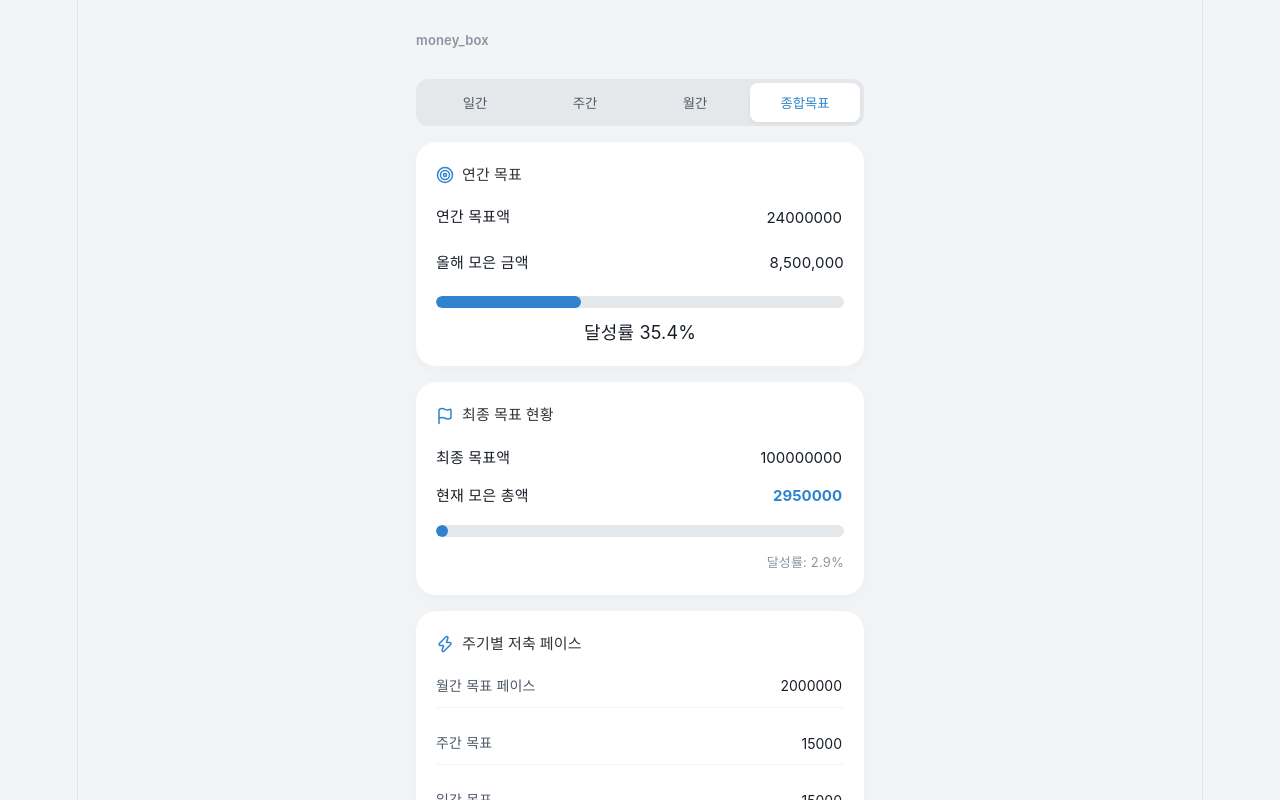
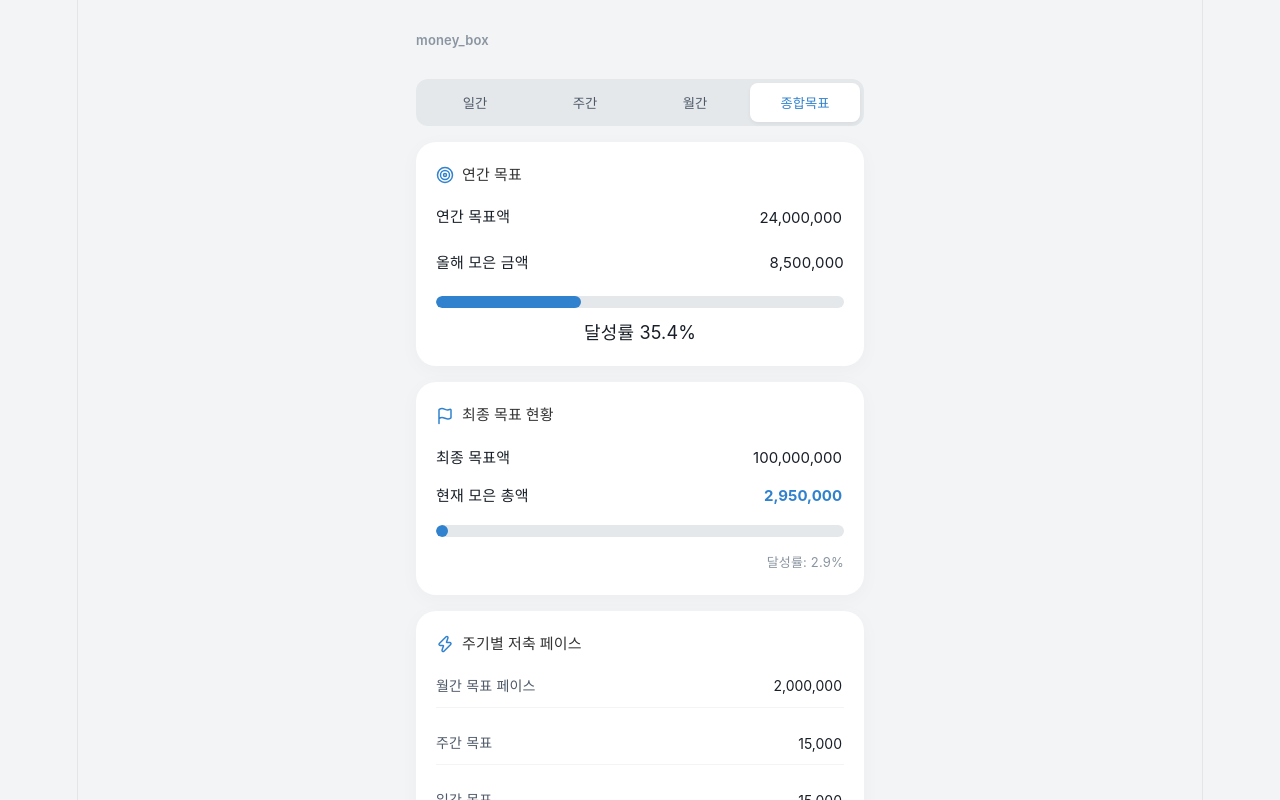
Before and after one commit to jihye21/money_box, a React (Vite) app: page / in a window 1280 px wide. Both pictures are taken after a click on the button "종합목표". Shown: the top 800 px of the page. Built offline with nearby package versions, Linux system fonts and the light colour scheme.

Commit message:
fix: 기록 수정 및 삭제

```diff
--- a/src/App.jsx
+++ b/src/App.jsx
@@ -104,6 +104,54 @@ export default function App() {
 
   return [];
 };
+
+  //일,주,월간 저축액 데이터 수정 함수
+  const handleDataChange = (idx, value) => {
+    //콤마 제거하고 숫자로 변환
+    const cleanValue = value.replace(/,/g, '');
+
+    const actual = Number(cleanValue) || 0;
+
+    if(actual === 0) {
+      setData(prevData => ({
+        ...prevData,
+        [viewMode]: prevData[viewMode].filter((_, i) => i !== idx)
+      }));
+      return;
+    }
+    const target = viewMode === 'daily' ? goals.daily : viewMode === 'weekly' ? goals.weekly : goals.monthly;
+
+    const diff = actual - target;
+    const base = Math.min(actual, target);
+    const surplus = Math.max(0, diff);
+    const deficit = Math.max(0, target - actual);
+
+    const updatedList = [...data[viewMode]];
+
+    updatedList[idx] = {
+      ...updatedList[idx],
+      actual,
+      diff,
+      base,
+      surplus,
+      deficit,
+    };
+
+    setData(prevData => ({
+      ...prevData,
+      [viewMode]: updatedList
+    }));
+  };
+
+  //종합 목표 데이터 수정 함수
+  const handleGoalChange = (field, value) => {
+    const rawValue = value.replace(/,/g, '');
+
+    setGoals(prev => ({
+      ...prev,
+      [field]: rawValue === '' ? 0 : Number(rawValue)
+    }));
+  };
 
 //이전 기간 데이터 확인
 const hasPreviousData = () => {
@@ -227,9 +275,10 @@ const currentData = viewMode !== 'goals' ? getCurrentFilteredData() : [];
               <div className="goal-row">
                 <span className="label">연간 목표액</span>
                 <input
-                  type="number"
-                  value={goals.yearly}
-                  onChange={(e) => setGoals(prev => ({ ...prev, yearly: Number(e.target.value) }))}
+                  type="text"
+                  inputMode='numeric'
+                  value={goals.yearly ? goals.yearly.toLocaleString() : ''}
+                  onChange={(e) => handleGoalChange('yearly', e.target.value)}
                   className="goal-input-field"
                 />
               </div>
@@ -256,18 +305,20 @@ const currentData = viewMode !== 'goals' ? getCurrentFilteredData() : [];
               <div className="goal-row">
                 <span className="label">최종 목표액</span>
                 <input
-                  type="number"
-                  value={goals.finalGoal}
-                  onChange={(e) => setGoals(prev => ({ ...prev, finalGoal: Number(e.target.value) }))}
+                  type="text"
+                  inputMode='numeric'
+                  value={goals.finalGoal ? goals.finalGoal.toLocaleString() : ''}
+                  onChange={(e) => handleGoalChange('finalGoal', e.target.value)}
                   className="goal-input-field"
                 />
               </div>
               <div className="goal-row">
                 <span className="label">현재 모은 총액</span>
                 <input
-                  type="number"
-                  value={goals.currentTotal}
-                  onChange={(e) => setGloals(prev => ({ ...prev, currentTotal: Number(e.target.value)}))}
+                  type="text"
+                  inputMode='numeric'
+                  value={goals.currentTotal ? goals.currentTotal.toLocaleString() : ''}
+                  onChange={(e) => handleGoalChange('currentTotal', e.target.value)}
                   className="goal-input-field value highlight"/>
               </div>
               <div className="progress-bar-bg">
@@ -292,27 +343,30 @@ const currentData = viewMode !== 'goals' ? getCurrentFilteredData() : [];
               <div className="duration-item input-row">
                 <span className="d-title">월간 목표 페이스</span>
                 <input
-                  type="number"
-                  value={goals.monthly}
-                  onChange={(e) => setGoals(prev => ({ ...prev, monthly: Number(e.target.value) }))}
+                  type="text"
+                  inputMode='numeric'
+                  value={goals.monthly ? goals.monthly.toLocaleString() : ''}
+                  onChange={(e) => handleGoalChange('monthly', e.target.value)}
                   className="goal-input-field"
                 />
               </div>
               <div className="duration-item input-row">
                 <span className="d-title">주간 목표</span>
                 <input
-                  type="number"
-                  value={goals.weekly}
-                  onChange={(e) => setGoals(prev => ({ ...prev, weekly: Number(e.target.value) }))}
+                  type="text"
+                  inputMode='numeric'
+                  value={goals.weekly ? goals.weekly.toLocaleString() : ''}
+                  onChange={(e) => handleGoalChange('weekly', e.target.value)}
                   className="goal-input-field"
                 />
               </div>
               <div className="duration-item input-row">
                 <span className="d-title">일간 목표</span>
                 <input
-                  type="number"
-                  value={goals.daily}
-                  onChange={(e) => setGoals(prev => ({ ...prev, daily: Number(e.target.value) }))}
+                  type="text"
+                  inputMode='numeric'
+                  value={goals.daily ? goals.daily.toLocaleString() : ''}
+                  onChange={(e) => handleGoalChange('daily', e.target.value)}
                   className="goal-input-field"
                 />
               </div>
@@ -416,7 +470,14 @@ const currentData = viewMode !== 'goals' ? getCurrentFilteredData() : [];
                   <div key={idx} className="diff-item">
                     <span className="item-label">{item.date || item.period}</span>
                     <div className="item-values">
-                      <span className="actual-val">{item.actual.toLocaleString()}원</span>
+                      <span className='actual-val'>
+                      <input
+                        type="text"
+                        inputMode="numeric"
+                        className="goal-input-field"
+                        value={item.actual ? item.actual.toLocaleString() : ''}
+                        onChange={(e)=>handleDataChange(idx, e.target.value)}
+                      />원</span>
                       {isSurplus ? (
                         <span className="diff-badge surplus">+{item.surplus.toLocaleString()}원 초과!</span>
                       ) : (
@@ -454,9 +515,16 @@ const currentData = viewMode !== 'goals' ? getCurrentFilteredData() : [];
               <div className="input-group">
                 <label>실제 저축액</label>
                 <input
-                  type="number"
-                  value={inputAmount}
-                  onChange={(e) => setInputAmount(e.target.value)}
+                  type="text"
+                  inputMode='numeric'
+                  value={inputAmount ? Number(inputAmount).toLocaleString() : ''}
+                  onChange={(e) =>{
+                    const rawValue = e.target.value.replace(/,/g, '');
+
+                    if(rawValue === '' || !isNaN(Number(rawValue))){
+                      setInputAmount(rawValue);
+                    }
+                  }}
                   required
                 />
               </div>
```
